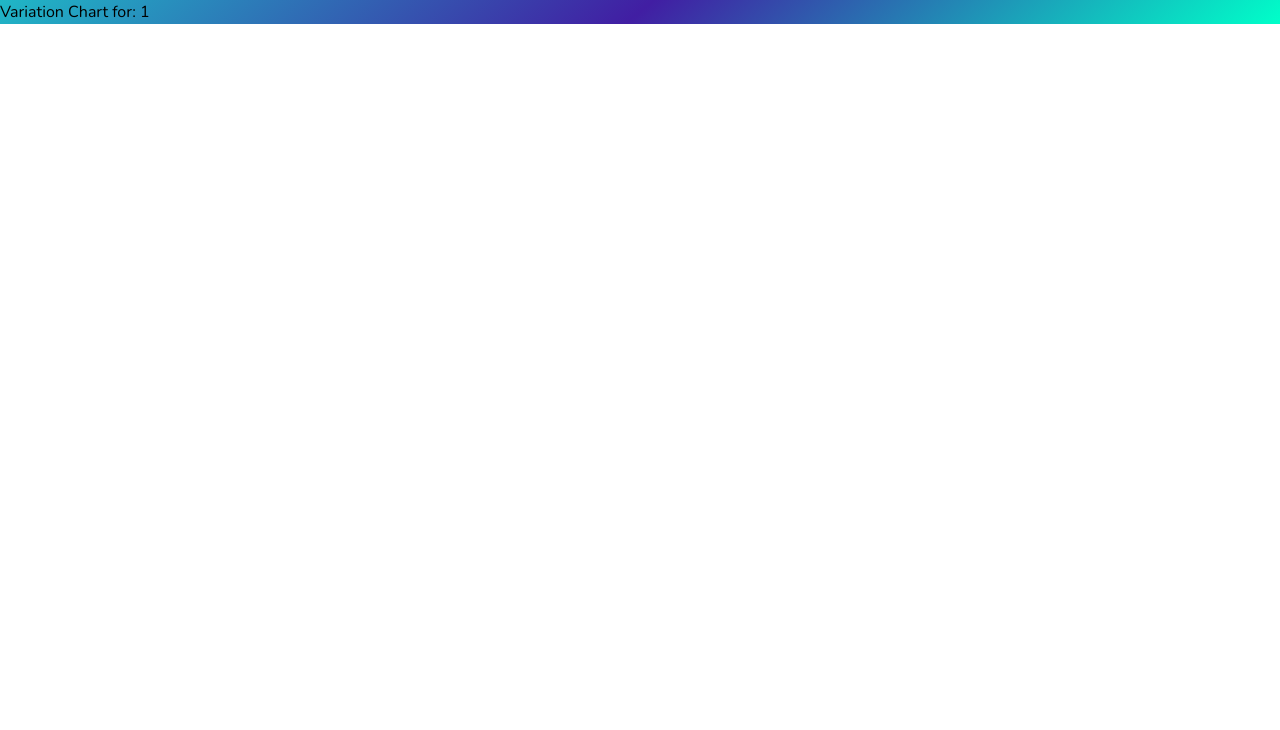
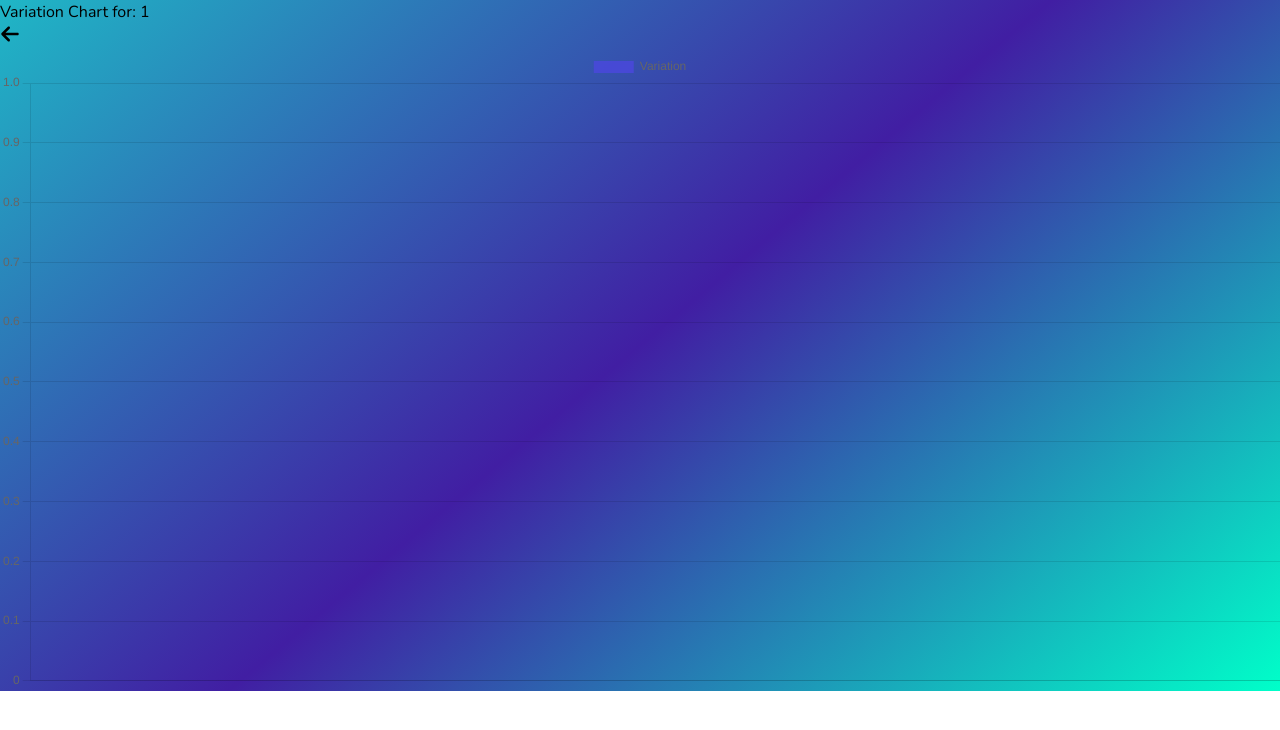
Before and after one commit to grmiranda/finance-consumer, a Vue app: page /dashboard/quote/1/1 in a window 1280 px wide. Shown: the top 730 px of the page. Built offline with nearby package versions, Linux system fonts and the light colour scheme.

Commit message:
✨ History Chart

```diff
--- a/package.json
+++ b/package.json
@@ -12,9 +12,11 @@
   },
   "dependencies": {
     "axios": "^1.3.3",
+    "chart.js": "^4.2.1",
     "pinia": "^2.0.28",
     "vue": "^3.2.45",
     "vue-axios": "^3.5.2",
+    "vue-chartjs": "^5.2.0",
     "vue-router": "^4.1.6",
     "vue3-cookies": "^1.0.6"
   },
--- /dev/null
+++ b/src/components/atoms/icon/arrowBack.vue
@@ -0,0 +1,11 @@
+<template>
+  <svg
+    xmlns="http://www.w3.org/2000/svg"
+    fill="currentcolor"
+    viewBox="0 0 448 512"
+  >
+    <path
+      d="M9.4 233.4c-12.5 12.5-12.5 32.8 0 45.3l160 160c12.5 12.5 32.8 12.5 45.3 0s12.5-32.8 0-45.3L109.2 288 416 288c17.7 0 32-14.3 32-32s-14.3-32-32-32l-306.7 0L214.6 118.6c12.5-12.5 12.5-32.8 0-45.3s-32.8-12.5-45.3 0l-160 160z"
+    />
+  </svg>
+</template>
--- a/src/components/molecules/infoTable.vue
+++ b/src/components/molecules/infoTable.vue
@@ -4,7 +4,7 @@
     <div>
       <table class="w-full">
         <tr class="capitalize">
-          <th v-for="headerKey in tableHeaders" :key="headerKey" class="p-4">
+          <th v-for="headerKey in tableHeaders" :key="headerKey" class="py-4">
             {{ headerKey }}
           </th>
         </tr>
@@ -20,7 +20,7 @@
           <td
             v-for="headerKey in tableHeaders"
             :key="`${headerKey}-${indexData}`"
-            :class="['p-2', getClassColor(headerKey, rowData[headerKey])]"
+            :class="['py-2', getClassColor(headerKey, rowData[headerKey])]"
           >
             {{ rowData[headerKey] ? rowData[headerKey] : '--' }}
           </td>
--- a/src/components/molecules/quoteChart.vue
+++ b/src/components/molecules/quoteChart.vue
@@ -1,14 +1,84 @@
 <template>
   <div class="p-4 md:p-8">
-    <TitlePrimary>Variation Chart for: {{ id }}</TitlePrimary>
+    <div class="flex justify-between mb-6">
+      <TitlePrimary>Variation Chart for: {{ id }}</TitlePrimary>
+      <ButtonPrimary @click="goBack">
+        <IconArrowBack class="text-white" width="20px" height="20px" />
+      </ButtonPrimary>
+    </div>
+    <div>
+      <Bar id="my-chart-id" :options="chartOptions" :data="chartData" />
+    </div>
   </div>
 </template>
 
 <script setup lang="ts">
+import { computed } from 'vue'
+import { useRouter } from 'vue-router'
+import { useFinanceStore } from '@/stores/finance'
 import TitlePrimary from '@/components/atoms/title/primary.vue'
+import IconArrowBack from '@/components/atoms/icon/arrowBack.vue'
+import ButtonPrimary from '@/components/atoms/button/primary.vue'
+import type { FinanceHistory } from '@/helpers/types'
+import { Bar } from 'vue-chartjs'
+import {
+  Chart as ChartJS,
+  Title,
+  Tooltip,
+  Legend,
+  BarElement,
+  CategoryScale,
+  LinearScale,
+} from 'chart.js'
 
-const prop = defineProps({
+ChartJS.register(Title, Tooltip, Legend, BarElement, CategoryScale, LinearScale)
+
+const props = defineProps({
   id: { tpe: String, required: true },
   type: { tpe: String, required: true },
 })
+
+const router = useRouter()
+const financeStore = useFinanceStore()
+const chartOptions = {
+  responsive: true,
+}
+
+const chartData = computed(() => {
+  const history: Array<FinanceHistory> =
+    props.type === 'currencies'
+      ? financeStore.currenciesHistory
+      : financeStore.stocksHistory
+  const labels = []
+  const datasetsData = []
+  history.forEach((financeData) => {
+    labels.push(
+      `${addZero(financeData.time.getHours())}:${addZero(
+        financeData.time.getMinutes()
+      )}:${addZero(financeData.time.getSeconds())}`
+    )
+    const variation = financeData.history.find((quote) => {
+      return quote.name === props.id
+    })
+    datasetsData.push(variation?.variation)
+  })
+  return {
+    labels,
+    datasets: [
+      {
+        label: 'Variation',
+        data: datasetsData,
+        backgroundColor: 'rgba(79, 70, 229, 0.7)',
+      },
+    ],
+  }
+})
+
+const goBack = () => {
+  router.go(-1)
+}
+
+const addZero = (number) => {
+  return number < 10 ? '0' + number : number
+}
 </script>
--- a/src/components/organims/QuotesDashboard.vue
+++ b/src/components/organims/QuotesDashboard.vue
@@ -1,5 +1,5 @@
 <template>
-  <div class="p-4 md:p-8">
+  <div class="p-4 md:p-8 overflow-y-scroll h-full">
     <div class="flex justify-between mb-6">
       <TitlePrimary>Dashboard</TitlePrimary>
       <ButtonPrimary @click="updateData">
--- a/src/components/organims/auth/Login.vue
+++ b/src/components/organims/auth/Login.vue
@@ -69,7 +69,7 @@ const login = () => {
   if (usernameValid && passwordValid) {
     const userPassword = localStorage.getItem(username.value)
     if (userPassword && userPassword === password.value) {
-      cookies.set('user_session', '25j_7Sl6xDq2Kc3ym0fmrSSk2xV2XkUkX', '30s')
+      cookies.set('user_session', '25j_7Sl6xDq2Kc3ym0fmrSSk2xV2XkUkX', '1hs')
       router.push('/dashboard')
     } else {
       errorMessage.value = 'Invalid Credentials'
```
Also changed, not shown: 1 other file (tests, documents, lock files or other folders).
